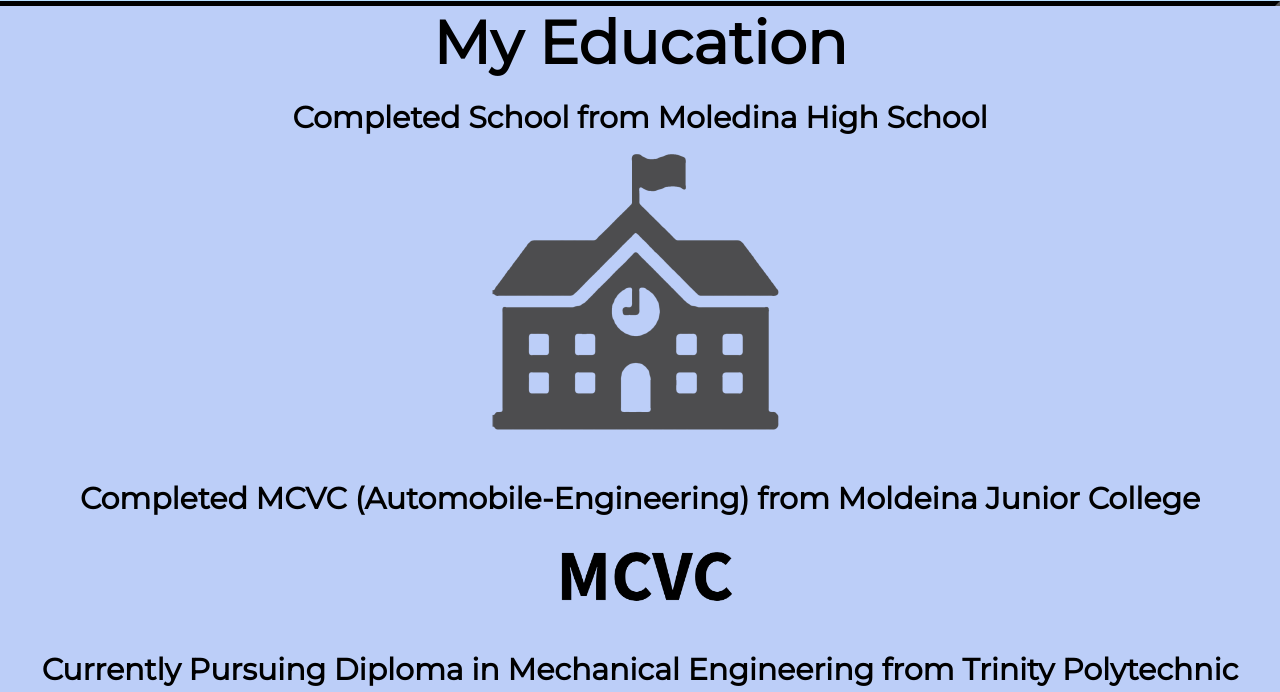
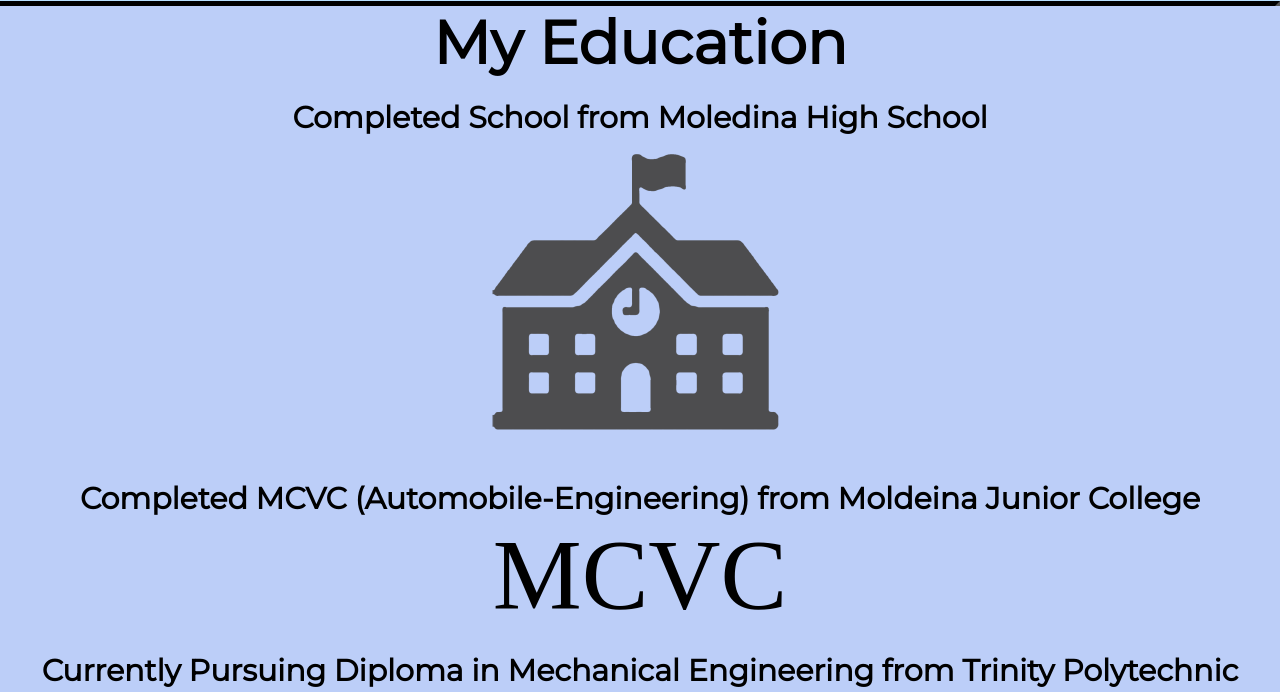
Before and after one commit to Bazigar26/Website, a plain HTML site: page index.html in a window 1280 px wide. Shown: the part 785-1477 px from the top of the page. Drawn offline with Linux system fonts and the light colour scheme.

Commit message:
1.1
Removed MCVC image and added text

```diff
--- a/index.html
+++ b/index.html
@@ -33,7 +33,7 @@
             </a>
 
             <p class="middle-text">Completed MCVC (Automobile-Engineering) from Moldeina Junior College</p>
-            <img class="mcvc-image" src="images/mcvc.png" alt="mcvc-image">
+            <span style="font-size: 100px;">MCVC</span>
 
 
             <p class="middle-text">Currently Pursuing Diploma in Mechanical Engineering from Trinity Polytechnic Pune</p>
```
